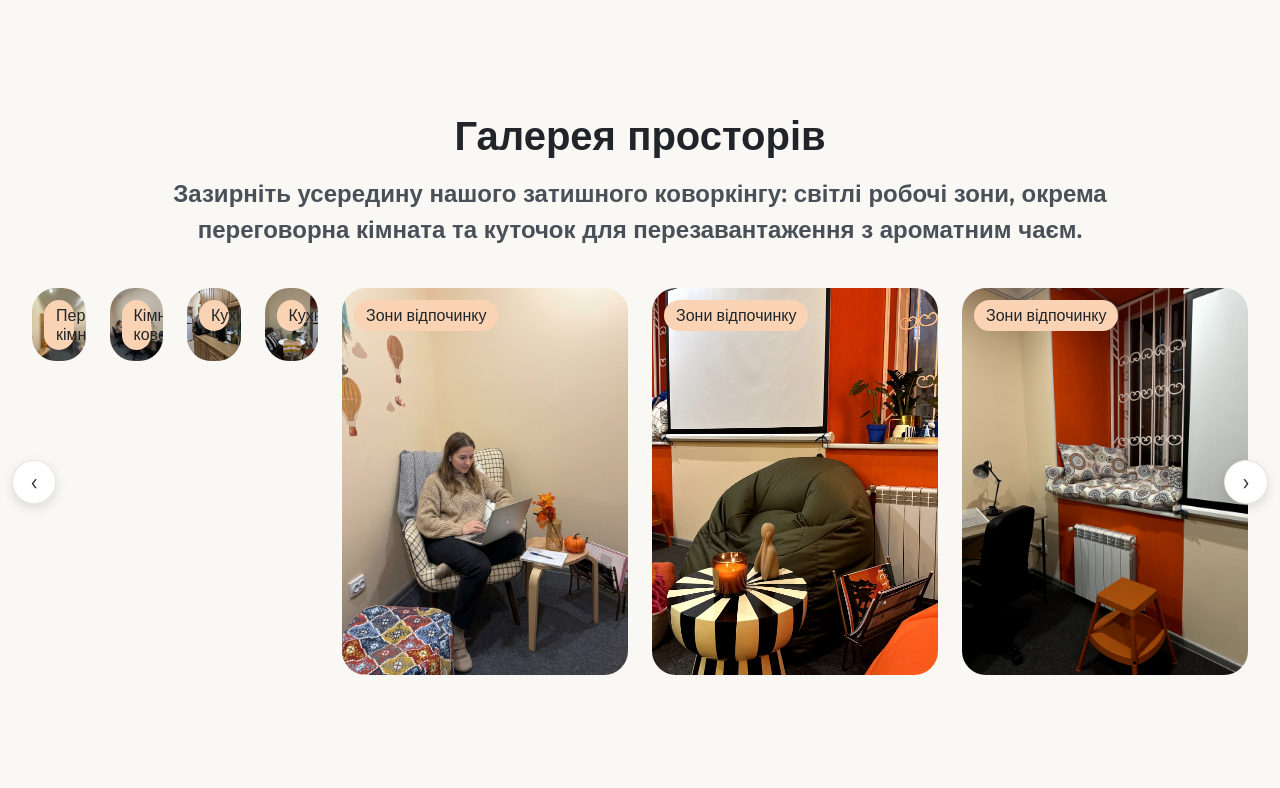
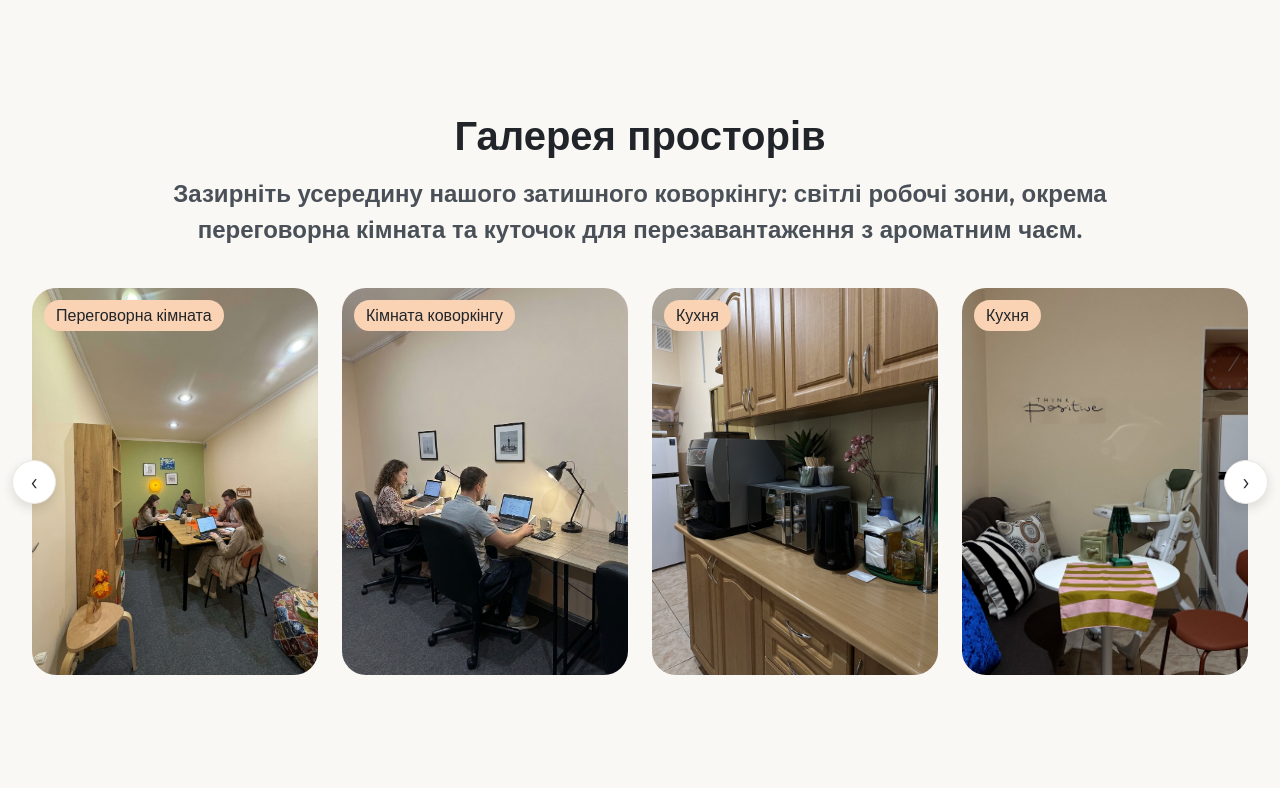
Before and after one commit to Group265/TviyHub-frontend, a React (Vite) app: page / in a window 1280 px wide. Shown: the part 4380-5168 px from the top of the page. Built offline with nearby package versions, Linux system fonts and the light colour scheme; no server answers; a web font is replaced by a local one.

Commit message:
Add new spaces photos and horizontal gallery carousel

```diff
--- a/src/styles.css
+++ b/src/styles.css
@@ -308,6 +308,7 @@
 
 .spaces-gallery {
   display: grid;
+  grid-template-columns: none;
   grid-auto-flow: column;
   grid-auto-columns: calc((100% - 72px) / 4);
   gap: 24px;
```
